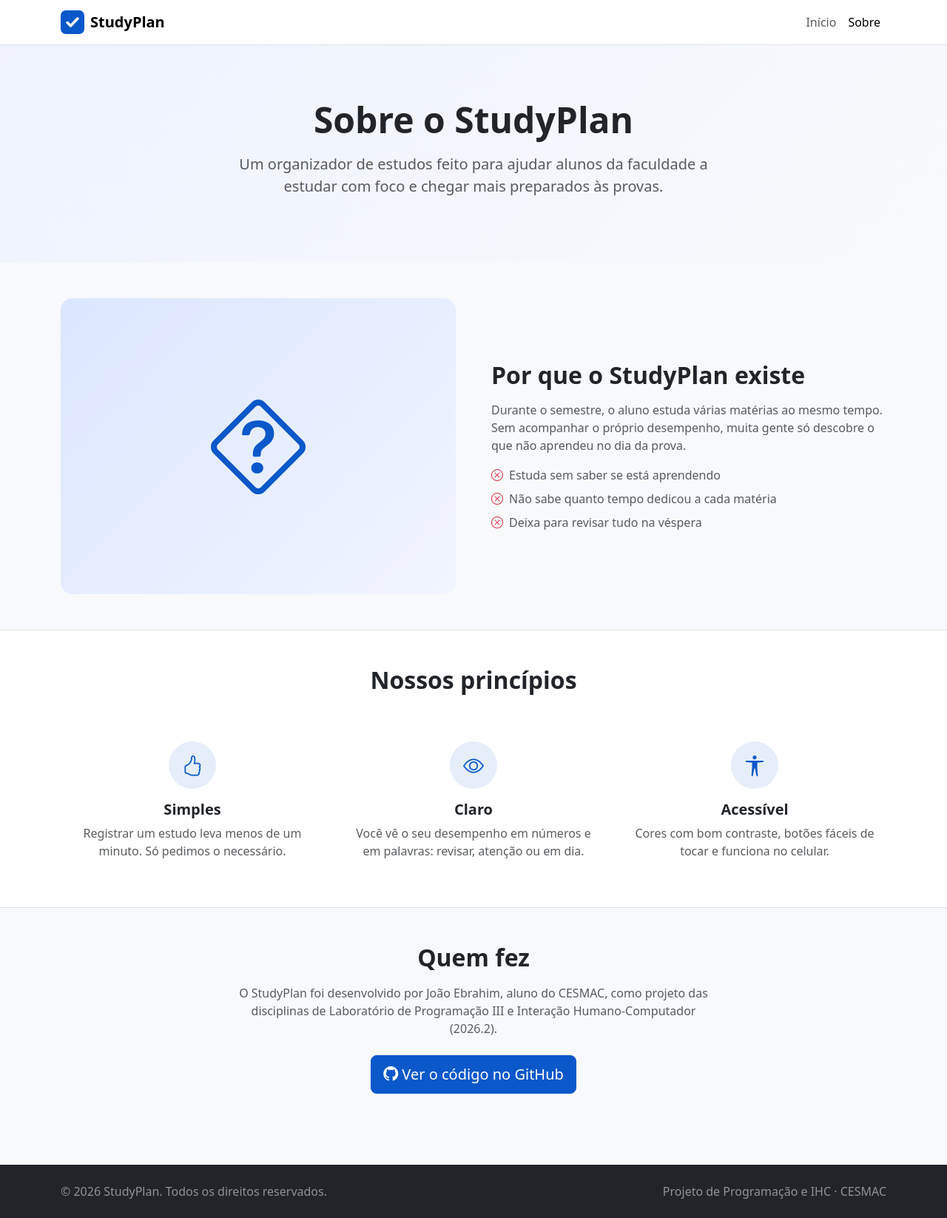
After one commit to joaoebrahim/projeto-programacao-e-ihc, a Flask app: page /sobre in a window 1280 px wide. The commit adds this page. Shown: the whole page at 74% size. Run offline with Flask 3, Linux system fonts and the light colour scheme.

Commit message:
Página Sobre do StudyPlan
- Rota /sobre no main.py
- Seções: o problema, os princípios do produto e quem fez
- Link Sobre no menu, com destaque da página atual

```diff
--- a/main.py
+++ b/main.py
@@ -9,3 +9,7 @@ app = Flask(__name__,
 @app.get("/")
 def home():
     return render_template("home.html")
+
+@app.get("/sobre")
+def about():
+    return render_template("about.html")
--- a/templates/_partials/navbar.html
+++ b/templates/_partials/navbar.html
@@ -14,6 +14,11 @@
                         {% if request.endpoint == 'home' %}aria-current="page"{% endif %}
                         href="{{ url_for('home') }}">Início</a>
                 </li>
+                <li class="nav-item">
+                    <a class="nav-link {% if request.endpoint == 'about' %}active{% endif %}"
+                        {% if request.endpoint == 'about' %}aria-current="page"{% endif %}
+                        href="{{ url_for('about') }}">Sobre</a>
+                </li>
             </ul>
         </div>
     </div>
--- /dev/null
+++ b/templates/about.html
@@ -0,0 +1,86 @@
+{% extends 'base.html' %}
+
+{% block title %}Sobre · StudyPlan{% endblock %}
+
+{% block content %}
+<!-- Cabeçalho -->
+<section class="hero py-5 text-center">
+    <div class="container py-lg-4">
+        <h1 class="display-5 fw-bold mb-3">Sobre o StudyPlan</h1>
+        <p class="lead text-body-secondary mx-auto" style="max-width: 640px;">
+            Um organizador de estudos feito para ajudar alunos da faculdade a estudar
+            com foco e chegar mais preparados às provas.
+        </p>
+    </div>
+</section>
+
+<!-- O problema -->
+<section class="py-5">
+    <div class="container">
+        <div class="row align-items-center g-5">
+            <div class="col-lg-6 d-none d-lg-block">
+                <div class="hero-art rounded-4 d-flex align-items-center justify-content-center">
+                    <i class="bi bi-question-diamond text-primary" aria-hidden="true"></i>
+                </div>
+            </div>
+            <div class="col-lg-6">
+                <h2 class="fw-bold mb-3">Por que o StudyPlan existe</h2>
+                <p class="text-body-secondary">
+                    Durante o semestre, o aluno estuda várias matérias ao mesmo tempo. Sem
+                    acompanhar o próprio desempenho, muita gente só descobre o que não aprendeu
+                    no dia da prova.
+                </p>
+                <ul class="list-unstyled text-body-secondary mb-0">
+                    <li class="mb-2"><i class="bi bi-x-circle text-danger me-2" aria-hidden="true"></i>Estuda sem saber se está aprendendo</li>
+                    <li class="mb-2"><i class="bi bi-x-circle text-danger me-2" aria-hidden="true"></i>Não sabe quanto tempo dedicou a cada matéria</li>
+                    <li><i class="bi bi-x-circle text-danger me-2" aria-hidden="true"></i>Deixa para revisar tudo na véspera</li>
+                </ul>
+            </div>
+        </div>
+    </div>
+</section>
+
+<!-- Princípios -->
+<section class="py-5 bg-white border-top border-bottom">
+    <div class="container">
+        <h2 class="fw-bold text-center mb-5">Nossos princípios</h2>
+        <div class="row g-4">
+            <div class="col-md-4">
+                <div class="card h-100 border-0 text-center p-3">
+                    <div class="icon-circle mx-auto mb-3"><i class="bi bi-hand-thumbs-up" aria-hidden="true"></i></div>
+                    <h3 class="fs-5 fw-bold">Simples</h3>
+                    <p class="text-body-secondary mb-0">Registrar um estudo leva menos de um minuto. Só pedimos o necessário.</p>
+                </div>
+            </div>
+            <div class="col-md-4">
+                <div class="card h-100 border-0 text-center p-3">
+                    <div class="icon-circle mx-auto mb-3"><i class="bi bi-eye" aria-hidden="true"></i></div>
+                    <h3 class="fs-5 fw-bold">Claro</h3>
+                    <p class="text-body-secondary mb-0">Você vê o seu desempenho em números e em palavras: revisar, atenção ou em dia.</p>
+                </div>
+            </div>
+            <div class="col-md-4">
+                <div class="card h-100 border-0 text-center p-3">
+                    <div class="icon-circle mx-auto mb-3"><i class="bi bi-universal-access" aria-hidden="true"></i></div>
+                    <h3 class="fs-5 fw-bold">Acessível</h3>
+                    <p class="text-body-secondary mb-0">Cores com bom contraste, botões fáceis de tocar e funciona no celular.</p>
+                </div>
+            </div>
+        </div>
+    </div>
+</section>
+
+<!-- Quem fez -->
+<section class="py-5">
+    <div class="container text-center">
+        <h2 class="fw-bold mb-3">Quem fez</h2>
+        <p class="text-body-secondary mx-auto mb-4" style="max-width: 640px;">
+            O StudyPlan foi desenvolvido por João Ebrahim, aluno do CESMAC, como projeto das
+            disciplinas de Laboratório de Programação III e Interação Humano-Computador (2026.2).
+        </p>
+        <a href="https://github.com/joaoebrahim/projeto-programacao-e-ihc" class="btn btn-primary btn-lg">
+            <i class="bi bi-github" aria-hidden="true"></i> Ver o código no GitHub
+        </a>
+    </div>
+</section>
+{% endblock %}
```
Also changed, not shown: README.md.
